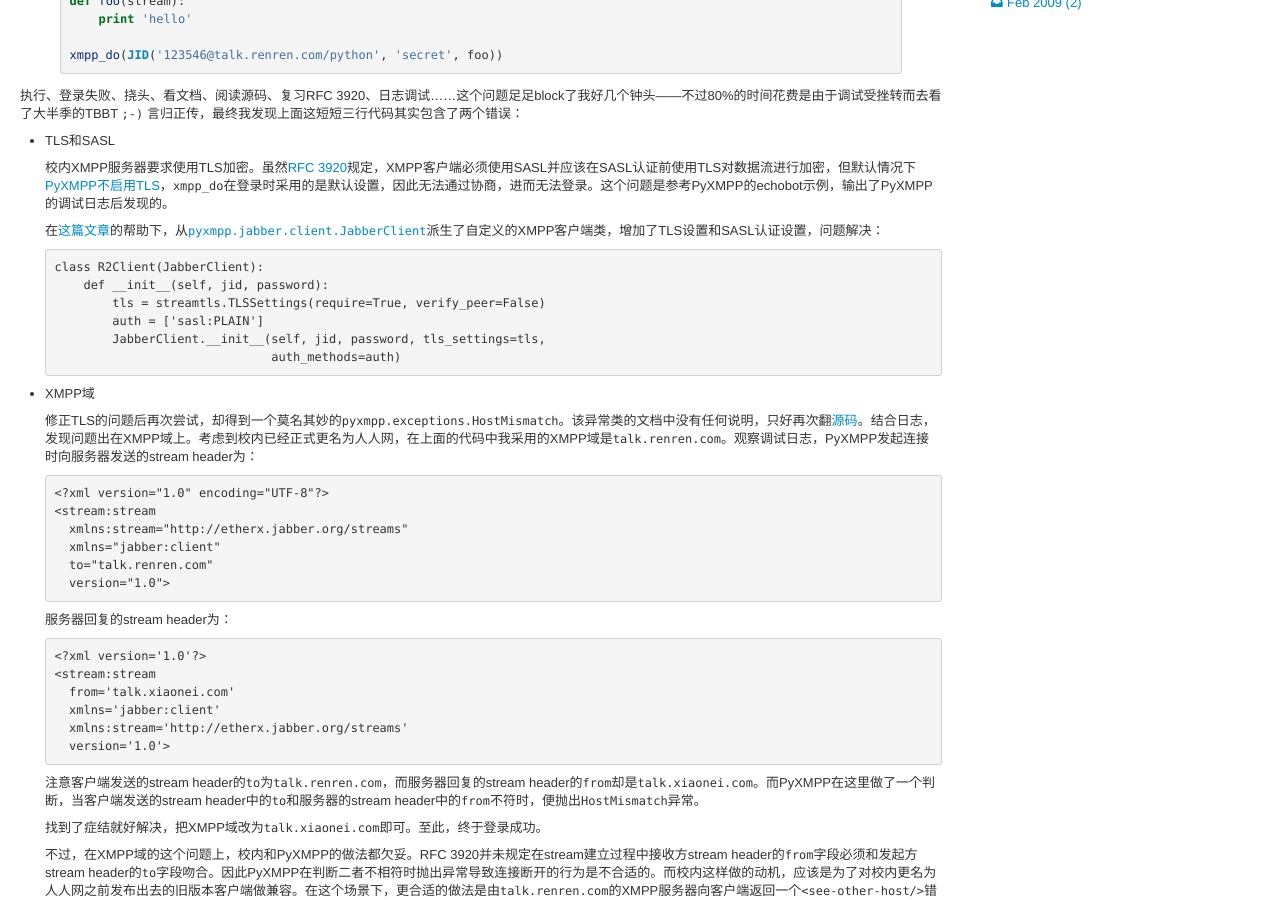
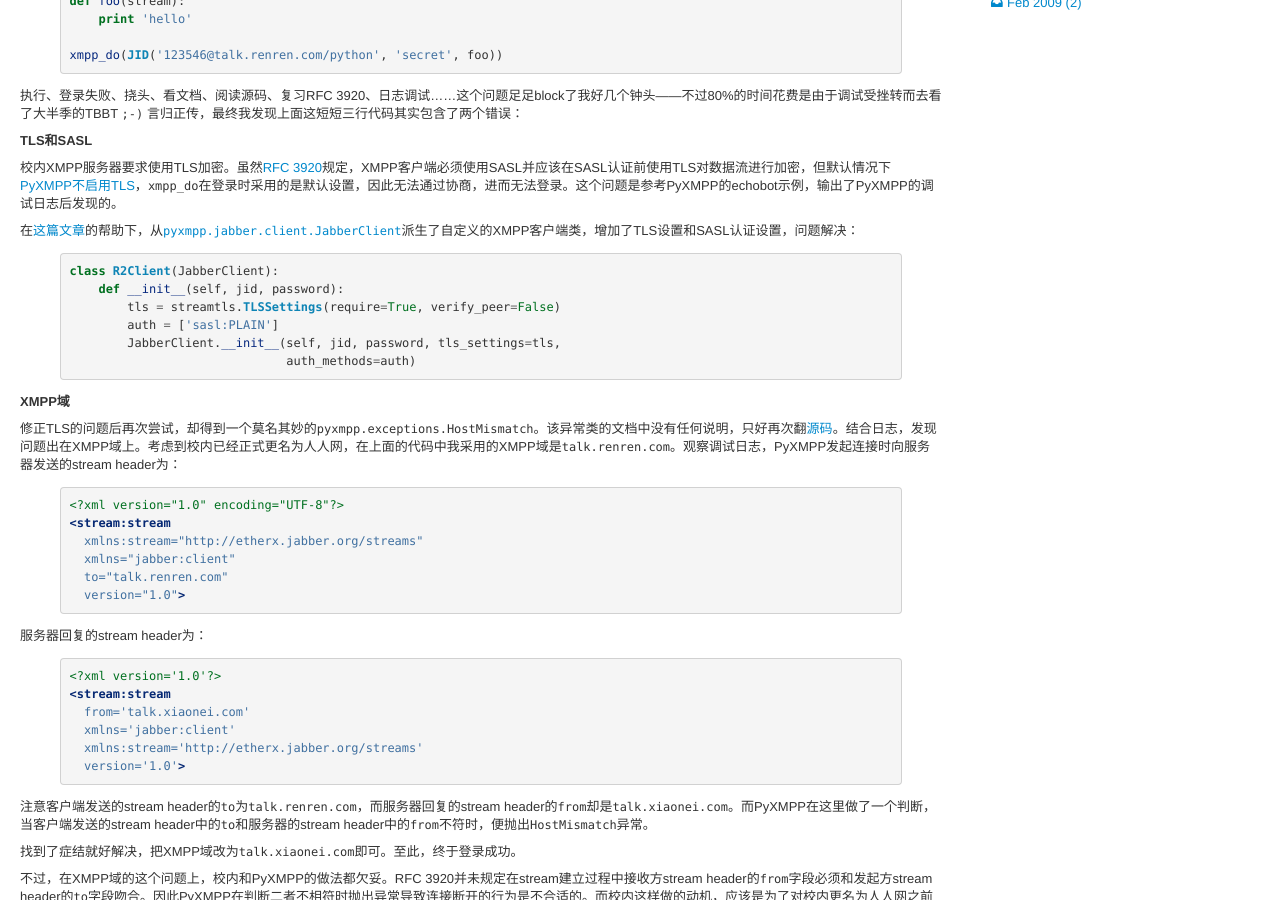
Before and after one commit to liancheng/blog.liancheng.info, a Jekyll site: the page built from _posts/zh/2010-01-18-synchronize-twitter-and-renren-with-urllib2-and-pyxmpp.md, in a window 1280 px wide and 900 px high, scrolled down 1605 px. Built offline with Jekyll 4.4.1, drawn with Linux system fonts in a browser that asks for light colours; Markdown is read by kramdown in place of the engine named in the settings; comment, search, counter and statistics services are not loaded.

Commit message:
Updated old post

```diff
--- a/_posts/zh/2010-01-18-synchronize-twitter-and-renren-with-urllib2-and-pyxmpp.md
+++ b/_posts/zh/2010-01-18-synchronize-twitter-and-renren-with-urllib2-and-pyxmpp.md
@@ -80,44 +80,50 @@ xmpp_do(JID('123546@talk.renren.com/python', 'secret', foo))
 
 执行、登录失败、挠头、看文档、阅读源码、复习RFC 3920、日志调试……这个问题足足block了我好几个钟头——不过80%的时间花费是由于调试受挫转而去看了大半季的TBBT `;-)` 言归正传，最终我发现上面这短短三行代码其实包含了两个错误：
 
-*   TLS和SASL
+**TLS和SASL**
 
-    校内XMPP服务器要求使用TLS加密。虽然[RFC 3920][15]规定，XMPP客户端必须使用SASL并应该在SASL认证前使用TLS对数据流进行加密，但默认情况下[PyXMPP不启用TLS][16]，`xmpp_do`在登录时采用的是默认设置，因此无法通过协商，进而无法登录。这个问题是参考PyXMPP的echobot示例，输出了PyXMPP的调试日志后发现的。
+校内XMPP服务器要求使用TLS加密。虽然[RFC 3920][15]规定，XMPP客户端必须使用SASL并应该在SASL认证前使用TLS对数据流进行加密，但默认情况下[PyXMPP不启用TLS][16]，`xmpp_do`在登录时采用的是默认设置，因此无法通过协商，进而无法登录。这个问题是参考PyXMPP的echobot示例，输出了PyXMPP的调试日志后发现的。
 
-    在[这篇文章][17]的帮助下，从[`pyxmpp.jabber.client.JabberClient`][18]派生了自定义的XMPP客户端类，增加了TLS设置和SASL认证设置，问题解决：
+在[这篇文章][17]的帮助下，从[`pyxmpp.jabber.client.JabberClient`][18]派生了自定义的XMPP客户端类，增加了TLS设置和SASL认证设置，问题解决：
 
-        class R2Client(JabberClient):
-            def __init__(self, jid, password):
-                tls = streamtls.TLSSettings(require=True, verify_peer=False)
-                auth = ['sasl:PLAIN']
-                JabberClient.__init__(self, jid, password, tls_settings=tls,
-                                      auth_methods=auth)
+{% highlight python %}
+class R2Client(JabberClient):
+    def __init__(self, jid, password):
+        tls = streamtls.TLSSettings(require=True, verify_peer=False)
+        auth = ['sasl:PLAIN']
+        JabberClient.__init__(self, jid, password, tls_settings=tls,
+                              auth_methods=auth)
+{% endhighlight %}
 
-*   XMPP域
+**XMPP域**
 
-    修正TLS的问题后再次尝试，却得到一个莫名其妙的`pyxmpp.exceptions.HostMismatch`。该异常类的文档中没有任何说明，只好再次翻[源码][19]。结合日志，发现问题出在XMPP域上。考虑到校内已经正式更名为人人网，在上面的代码中我采用的XMPP域是`talk.renren.com`。观察调试日志，PyXMPP发起连接时向服务器发送的stream header为：
+修正TLS的问题后再次尝试，却得到一个莫名其妙的`pyxmpp.exceptions.HostMismatch`。该异常类的文档中没有任何说明，只好再次翻[源码][19]。结合日志，发现问题出在XMPP域上。考虑到校内已经正式更名为人人网，在上面的代码中我采用的XMPP域是`talk.renren.com`。观察调试日志，PyXMPP发起连接时向服务器发送的stream header为：
 
-        <?xml version="1.0" encoding="UTF-8"?>
-        <stream:stream
-          xmlns:stream="http://etherx.jabber.org/streams"
-          xmlns="jabber:client"
-          to="talk.renren.com"
-          version="1.0">
+{% highlight xml %}
+<?xml version="1.0" encoding="UTF-8"?>
+<stream:stream
+  xmlns:stream="http://etherx.jabber.org/streams"
+  xmlns="jabber:client"
+  to="talk.renren.com"
+  version="1.0">
+{% endhighlight %}
 
-    服务器回复的stream header为：
+服务器回复的stream header为：
 
-        <?xml version='1.0'?>
-        <stream:stream
-          from='talk.xiaonei.com'
-          xmlns='jabber:client'
-          xmlns:stream='http://etherx.jabber.org/streams'
-          version='1.0'>
+{% highlight xml %}
+<?xml version='1.0'?>
+<stream:stream
+  from='talk.xiaonei.com'
+  xmlns='jabber:client'
+  xmlns:stream='http://etherx.jabber.org/streams'
+  version='1.0'>
+{% endhighlight %}
 
-    注意客户端发送的stream header的`to`为`talk.renren.com`，而服务器回复的stream header的`from`却是`talk.xiaonei.com`。而PyXMPP在这里做了一个判断，当客户端发送的stream header中的`to`和服务器的stream header中的`from`不符时，便抛出`HostMismatch`异常。
+注意客户端发送的stream header的`to`为`talk.renren.com`，而服务器回复的stream header的`from`却是`talk.xiaonei.com`。而PyXMPP在这里做了一个判断，当客户端发送的stream header中的`to`和服务器的stream header中的`from`不符时，便抛出`HostMismatch`异常。
 
-    找到了症结就好解决，把XMPP域改为`talk.xiaonei.com`即可。至此，终于登录成功。
+找到了症结就好解决，把XMPP域改为`talk.xiaonei.com`即可。至此，终于登录成功。
 
-    不过，在XMPP域的这个问题上，校内和PyXMPP的做法都欠妥。RFC 3920并未规定在stream建立过程中接收方stream header的`from`字段必须和发起方stream header的`to`字段吻合。因此PyXMPP在判断二者不相符时抛出异常导致连接断开的行为是不合适的。而校内这样做的动机，应该是为了对校内更名为人人网之前发布出去的旧版本客户端做兼容。在这个场景下，更合适的做法是由`talk.renren.com`的XMPP服务器向客户端返回一个`<see-other-host/>`错误，同时将正确的XMPP域`talk.xiaonei.com`告知客户端以进行重定向。相较之下，校内XMPP服务器的行为虽然欠妥，但并未违反RFC，倒是PyXMPP的做法有违标准。
+不过，在XMPP域的这个问题上，校内和PyXMPP的做法都欠妥。RFC 3920并未规定在stream建立过程中接收方stream header的`from`字段必须和发起方stream header的`to`字段吻合。因此PyXMPP在判断二者不相符时抛出异常导致连接断开的行为是不合适的。而校内这样做的动机，应该是为了对校内更名为人人网之前发布出去的旧版本客户端做兼容。在这个场景下，更合适的做法是由`talk.renren.com`的XMPP服务器向客户端返回一个`<see-other-host/>`错误，同时将正确的XMPP域`talk.xiaonei.com`告知客户端以进行重定向。相较之下，校内XMPP服务器的行为虽然欠妥，但并未违反RFC，倒是PyXMPP的做法有违标准。
 
 完成登录后，更新校内状态就比较简单了，只需要发送一条`<presence/>`消息即可。发送成功后断开连接，脚本执行结束。相关代码如下：
 
```
